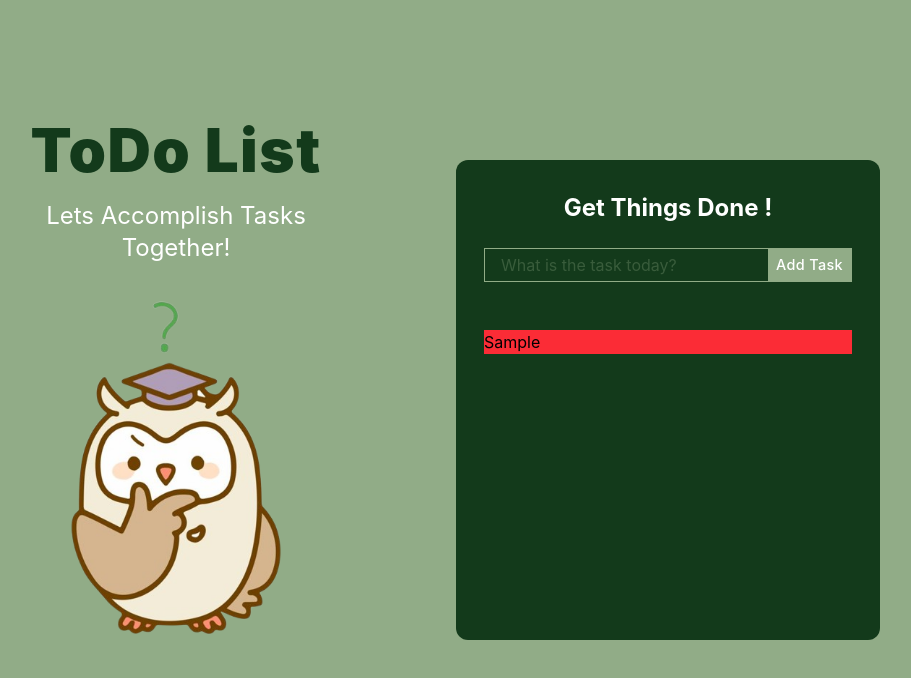
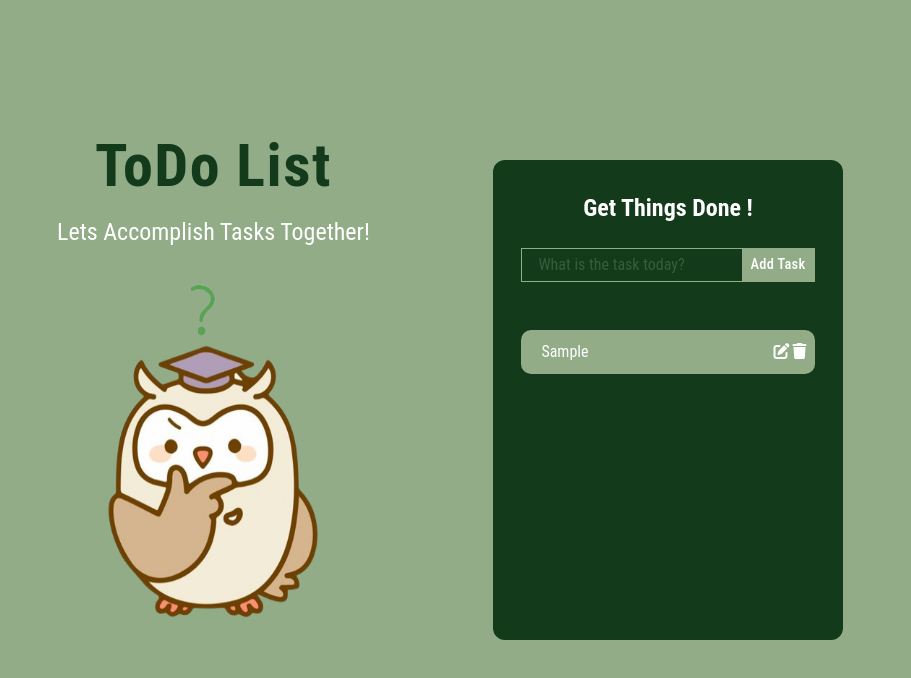
Before and after one commit to mahziarnb/todo-list-v2-react, a React (Vite) app: page / in a window 1280 px wide. Both pictures are taken after typing "Sample" into the empty fields and a click on the button "Add Task". Shown: the top 678 px of the page, without its empty margins (204-1115 px from the left). Built offline with nearby package versions, Linux system fonts and the light colour scheme.

Commit message:
feat: refactor task item structure

```diff
--- a/index.html
+++ b/index.html
@@ -4,6 +4,10 @@
     <meta charset="UTF-8" />
     <link rel="icon" type="image/svg+xml" href="/favicon.svg" />
     <meta name="viewport" content="width=device-width, initial-scale=1.0" />
+    <link
+      rel="stylesheet"
+      href="https://cdnjs.cloudflare.com/ajax/libs/font-awesome/6.7.2/css/all.min.css"
+    />
     <title>todo-list-v2-react</title>
   </head>
   <body>
--- a/src/index.css
+++ b/src/index.css
@@ -12,3 +12,85 @@ body{
     justify-content: center;
     align-items: center;
 }
+
+body{
+    font-family: "Roboto Condensed", sans-serif;
+}
+
+.flex-center{
+    justify-content: center;
+    align-items: center;
+}
+
+.btn{
+    cursor: pointer;
+    color: white;
+    transition: color .15s ease ;
+}
+
+.tasks-item{
+    display: flex;
+    background-color: #91AC87;
+    align-items: center;
+    border-radius: 10px;
+}
+
+.item-text{
+    flex-grow: 1;
+    padding: 10px 5px 10px 20px;
+    color: white;
+}
+
+.item-text:focus{
+    background-color: #133a1b91;
+    color: white;
+    outline: none;
+}
+
+
+.btn-group{
+    display: flex;
+    gap: 0 3px;
+    padding-right: 8px;
+}
+
+.addBtn{
+    transition:color .15s ease , background-color .15s ease ;
+    cursor: pointer;
+    color: white;
+}
+
+.addBtn:hover {
+    background-color: #FFFFFF;
+    color: #133a1b91 ;
+}
+
+.cancelBtn:hover ,
+.removeBtn:hover {
+    color: #b9854e;
+}
+
+.confirmBtn:hover ,
+.editBtn:hover{
+    color: #133a1b91;
+}
+
+/* animation */
+
+.owl {
+    animation: owlFloat 3s ease-in-out infinite;
+}
+
+@keyframes owlFloat {
+    0% {
+        transform: translateY(0);
+    }
+
+    50% {
+        transform: translateY(-12px);
+    }
+
+    100% {
+        transform: translateY(0);
+    }
+}
--- a/src/main-components/TaskItem.jsx
+++ b/src/main-components/TaskItem.jsx
@@ -2,7 +2,30 @@
 export default function TaskItem ({task}) {
     return (
 
-        <p className='bg-red-500' >{task}</p>
+        <li className="tasks-item">
+            <p className="item-text">{task}</p>
+            <div className="btn-group">
+
+                <button className="editBtn btn order-3">
+                    <i className="fa-solid fa-pen-to-square"></i>
+                </button>
+
+                <button className="removeBtn btn order-4">
+                    <i className="fa-solid fa-trash"></i>
+                </button>
+
+                <button className="hidden cancelBtn btn hide order-1">
+                    <i className="fa-solid fa-xmark"></i>
+                </button>
+
+                <button className="hidden confirmBtn btn hide order-2">
+                    <i className="fa-solid fa-check"></i>
+                </button>
+
+            </div>
+        </li>
+
+
 
     )
 }
```
